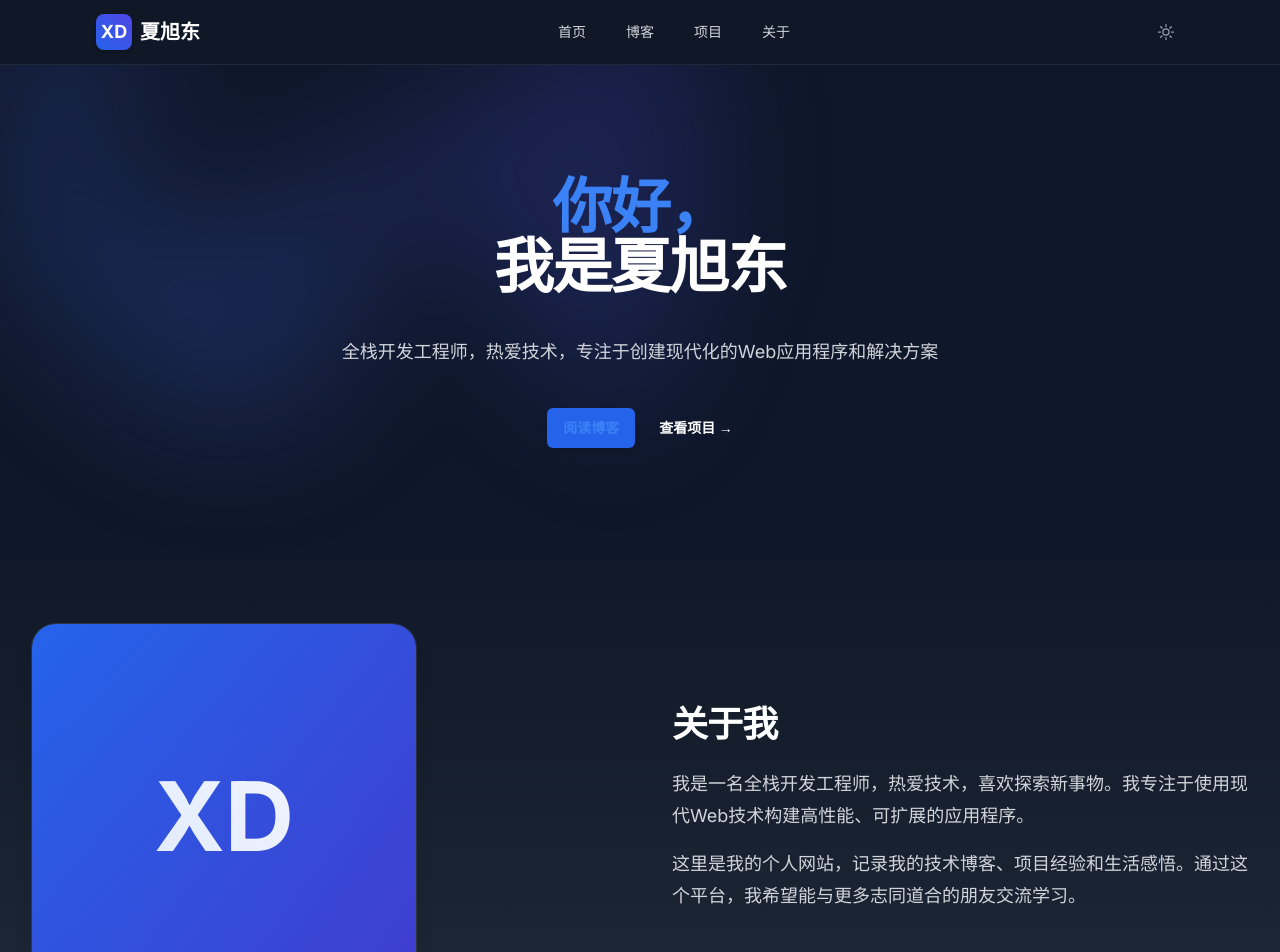
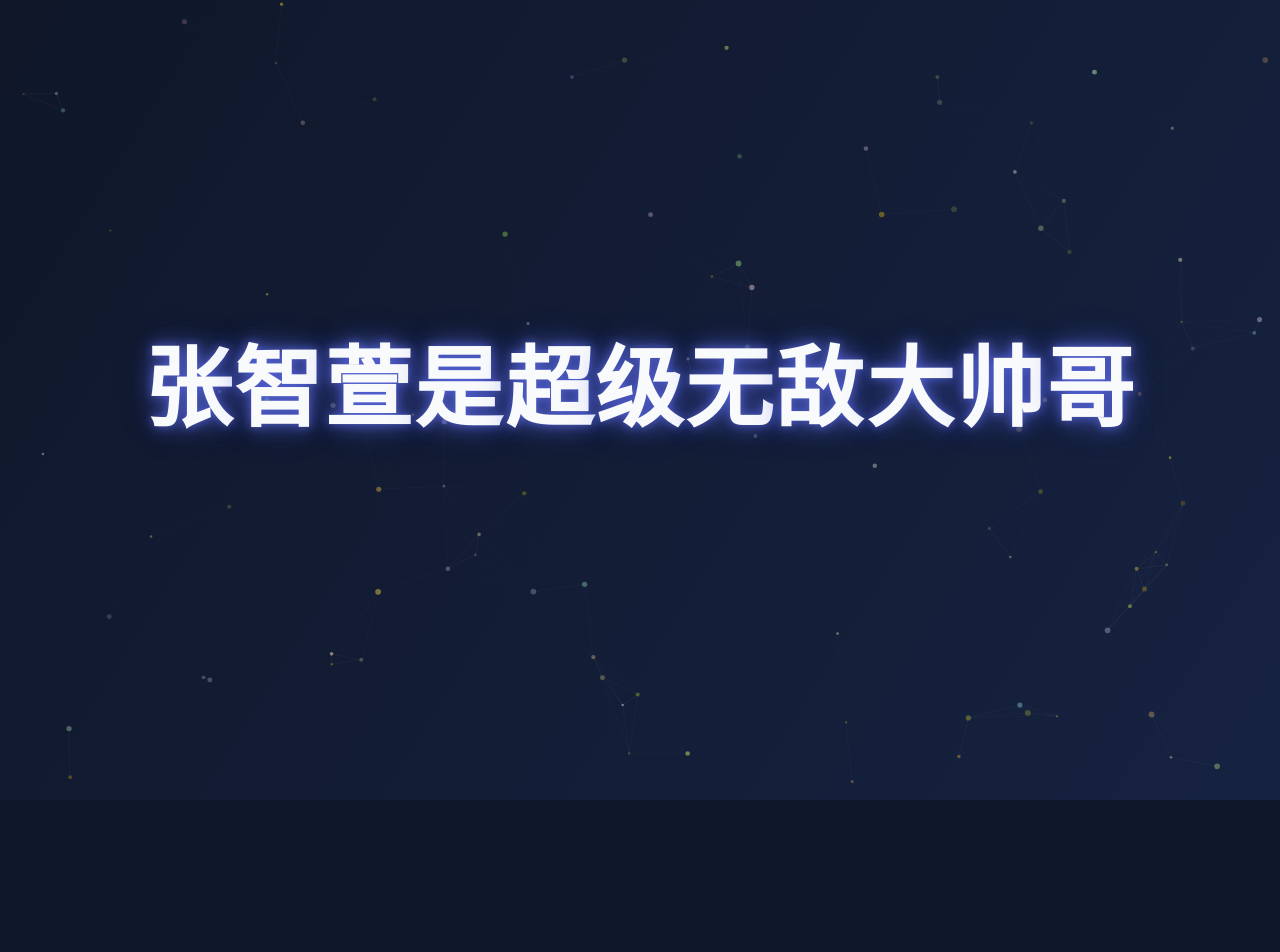
Before and after one commit to xxd-x86/xxd_web, a Next.js app: page / in a window 1280 px wide. Shown: the top 952 px of the page. After the commit the page ends 800 px from the top, so only its background shows below. Built offline with nearby package versions, Linux system fonts and the light colour scheme.

Commit message:
完全重新设计网站为张智萱超级无敌大帅哥特效页面

```diff
--- a/src/app/layout.tsx
+++ b/src/app/layout.tsx
@@ -3,15 +3,15 @@ import { Inter } from "next/font/google";
 import "./globals.css";
 import "./styles.css";
 import { ThemeProvider } from "@/components/theme-provider";
-import Header from "@/components/Header";
-import Footer from "@/components/Footer";
 
-const inter = Inter({ subsets: ["latin"] });
+const inter = Inter({
+  subsets: ["latin"],
+  weight: ["300", "400", "500", "600", "700"]
+});
 
 export const metadata: Metadata = {
-  title: "夏旭东的个人网站",
-  description: "夏旭东的个人网站 - 全栈开发工程师、技术博客、项目展示",
-  keywords: "夏旭东, 个人网站, 全栈开发, React, Next.js, TypeScript",
+  title: "张智萱是超级无敌大帅哥",
+  description: "展示张智萱超级无敌大帅哥的特效页面",
 };
 
 export default function RootLayout({
@@ -24,23 +24,16 @@ export default function RootLayout({
       <head>
         <link rel="stylesheet" href="https://fonts.googleapis.com/css2?family=Inter:wght@300;400;500;600;700&display=swap" />
         <meta name="viewport" content="width=device-width, initial-scale=1.0" />
-        <meta name="theme-color" content="#0f172a" media="(prefers-color-scheme: dark)" />
-        <meta name="theme-color" content="#ffffff" media="(prefers-color-scheme: light)" />
+        <meta name="theme-color" content="#0f1729" />
       </head>
-      <body className={`${inter.className} antialiased`}>
+      <body className={inter.className}>
         <ThemeProvider
           attribute="class"
           defaultTheme="dark"
-          enableSystem
+          enableSystem={false}
           disableTransitionOnChange
         >
-          <div className="flex min-h-screen flex-col">
-            <Header />
-            <main className="flex-1">
-              {children}
-            </main>
-            <Footer />
-          </div>
+          {children}
         </ThemeProvider>
       </body>
     </html>
--- a/src/app/page.tsx
+++ b/src/app/page.tsx
@@ -1,140 +1,182 @@
-import Image from 'next/image'
-import Link from 'next/link'
-import { CodeBracketIcon, RocketLaunchIcon, CommandLineIcon, CpuChipIcon } from '@heroicons/react/24/outline'
+'use client'
 
-const skills = [
-  { name: 'React', icon: <CodeBracketIcon className="h-5 w-5" />, description: '前端框架' },
-  { name: 'Next.js', icon: <RocketLaunchIcon className="h-5 w-5" />, description: 'React框架' },
-  { name: 'TypeScript', icon: <CommandLineIcon className="h-5 w-5" />, description: '类型系统' },
-  { name: 'Node.js', icon: <CpuChipIcon className="h-5 w-5" />, description: '后端开发' },
-]
+import { useEffect, useRef } from 'react'
 
 export default function Home() {
+  const canvasRef = useRef<HTMLCanvasElement>(null)
+  const textRef = useRef<HTMLDivElement>(null)
+
+  // 背景动画效果
+  useEffect(() => {
+    if (!canvasRef.current) return
+
+    const canvas = canvasRef.current
+    const ctx = canvas.getContext('2d')
+    if (!ctx) return
+
+    let width = window.innerWidth
+    let height = window.innerHeight
+
+    // 设置canvas尺寸
+    const setCanvasSize = () => {
+      width = window.innerWidth
+      height = window.innerHeight
+      canvas.width = width
+      canvas.height = height
+    }
+
+    setCanvasSize()
+    window.addEventListener('resize', setCanvasSize)
+
+    // 粒子数量
+    const particlesCount = Math.floor(width * height / 10000)
+
+    // 粒子数组
+    const particles: {
+      x: number
+      y: number
+      radius: number
+      color: string
+      speedX: number
+      speedY: number
+    }[] = []
+
+    // 创建粒子
+    for (let i = 0; i < particlesCount; i++) {
+      const radius = Math.random() * 2 + 1
+      particles.push({
+        x: Math.random() * width,
+        y: Math.random() * height,
+        radius,
+        color: `rgba(${Math.floor(Math.random() * 100 + 155)}, ${Math.floor(Math.random() * 100 + 155)}, ${Math.floor(Math.random() * 255)}, ${Math.random() * 0.3 + 0.2})`,
+        speedX: Math.random() * 1 - 0.5,
+        speedY: Math.random() * 1 - 0.5
+      })
+    }
+
+    // 动画逻辑
+    const animate = () => {
+      ctx.clearRect(0, 0, width, height)
+
+      // 渐变背景
+      const gradient = ctx.createLinearGradient(0, 0, width, height)
+      gradient.addColorStop(0, '#0f1729')
+      gradient.addColorStop(1, '#162241')
+      ctx.fillStyle = gradient
+      ctx.fillRect(0, 0, width, height)
+
+      // 更新所有粒子
+      for (const particle of particles) {
+        particle.x += particle.speedX
+        particle.y += particle.speedY
+
+        // 边界检查
+        if (particle.x < 0 || particle.x > width) {
+          particle.speedX = -particle.speedX
+        }
+        if (particle.y < 0 || particle.y > height) {
+          particle.speedY = -particle.speedY
+        }
+
+        // 绘制粒子
+        ctx.beginPath()
+        ctx.arc(particle.x, particle.y, particle.radius, 0, Math.PI * 2)
+        ctx.fillStyle = particle.color
+        ctx.fill()
+      }
+
+      // 绘制连接线
+      for (let i = 0; i < particles.length; i++) {
+        for (let j = i + 1; j < particles.length; j++) {
+          const dx = particles[i].x - particles[j].x
+          const dy = particles[i].y - particles[j].y
+          const distance = Math.sqrt(dx * dx + dy * dy)
+
+          if (distance < 120) {
+            ctx.beginPath()
+            ctx.strokeStyle = `rgba(255, 255, 255, ${0.1 * (1 - distance / 120)})`
+            ctx.lineWidth = 0.5
+            ctx.moveTo(particles[i].x, particles[i].y)
+            ctx.lineTo(particles[j].x, particles[j].y)
+            ctx.stroke()
+          }
+        }
+      }
+
+      requestAnimationFrame(animate)
+    }
+
+    animate()
+
+    return () => {
+      window.removeEventListener('resize', setCanvasSize)
+    }
+  }, [])
+
+  // 文字动画效果
+  useEffect(() => {
+    if (!textRef.current) return
+
+    const text = textRef.current
+    const letters = text.innerText.split('')
+
+    // 清空原始文本
+    text.innerText = ''
+
+    // 为每个字母创建span
+    letters.forEach((letter, index) => {
+      const span = document.createElement('span')
+      span.innerText = letter
+      span.className = 'inline-block transform transition-all duration-700'
+      span.style.animationDelay = `${index * 0.1}s`
+      text.appendChild(span)
+    })
+
+    // 添加动画类
+    const spans = text.querySelectorAll('span')
+    let index = 0
+
+    const animateLetters = () => {
+      if (index < spans.length) {
+        spans[index].classList.add('text-animate')
+        index++
+        setTimeout(animateLetters, 100)
+      } else {
+        // 动画完成后，设置循环
+        setTimeout(() => {
+          spans.forEach(span => span.classList.remove('text-animate'))
+          index = 0
+          setTimeout(animateLetters, 500)
+        }, 3000)
+      }
+    }
+
+    animateLetters()
+
+    return () => {
+      // 清理动画
+    }
+  }, [])
+
   return (
-    <main>
-      {/* Hero区域 */}
-      <section className="relative py-20 sm:py-28 overflow-hidden">
-        {/* 装饰背景 */}
-        <div className="absolute inset-x-0 -top-40 -z-10 transform-gpu overflow-hidden blur-3xl sm:-top-80" aria-hidden="true">
-          <div className="relative left-[calc(50%-11rem)] aspect-[1155/678] w-[36.125rem] -translate-x-1/2 rotate-[30deg] bg-gradient-to-tr from-blue-500 to-indigo-600 opacity-20 sm:left-[calc(50%-30rem)] sm:w-[72.1875rem]" style={{ clipPath: 'polygon(74.1% 44.1%, 100% 61.6%, 97.5% 26.9%, 85.5% 0.1%, 80.7% 2%, 72.5% 32.5%, 60.2% 62.4%, 52.4% 68.1%, 47.5% 58.3%, 45.2% 34.5%, 27.5% 76.7%, 0.1% 64.9%, 17.9% 100%, 27.6% 76.8%, 76.1% 97.7%, 74.1% 44.1%)' }}></div>
+    <div className="relative min-h-screen overflow-hidden">
+      {/* 背景动画 Canvas */}
+      <canvas
+        ref={canvasRef}
+        className="absolute top-0 left-0 w-full h-full"
+      />
+
+      {/* 主要内容 */}
+      <div className="relative z-10 flex flex-col items-center justify-center min-h-screen px-4">
+        <div className="text-center">
+          <h1
+            ref={textRef}
+            className="text-4xl sm:text-5xl md:text-6xl lg:text-7xl font-bold text-transparent bg-clip-text bg-gradient-to-r from-blue-400 to-purple-400 text-shadow-glow tracking-wide leading-tight"
+          >
+            张智萱是超级无敌大帅哥
+          </h1>
         </div>
-
-        <div className="mx-auto max-w-7xl px-6 lg:px-8">
-          <div className="mx-auto max-w-2xl text-center">
-            <h1 className="text-4xl font-bold tracking-tight text-gray-900 dark:text-white sm:text-6xl pb-4">
-              <span className="block text-blue-600 dark:text-blue-500">你好，</span>
-              我是夏旭东
-            </h1>
-            <p className="mt-6 text-lg leading-8 text-gray-600 dark:text-gray-300">
-              全栈开发工程师，热爱技术，专注于创建现代化的Web应用程序和解决方案
-            </p>
-            <div className="mt-10 flex items-center justify-center gap-x-6">
-              <Link href="/blog" className="rounded-md bg-blue-600 px-4 py-2.5 text-sm font-semibold text-white shadow-md hover:bg-blue-500 transition duration-200 ease-in-out transform hover:-translate-y-1">
-                阅读博客
-              </Link>
-              <Link href="/projects" className="text-sm font-semibold leading-6 text-gray-900 dark:text-white hover:text-blue-600 dark:hover:text-blue-400 transition duration-200">
-                查看项目 <span aria-hidden="true">→</span>
-              </Link>
-            </div>
-          </div>
-        </div>
-      </section>
-
-      {/* 关于我区域 */}
-      <section className="py-16 bg-gradient-to-b from-white to-gray-50 dark:from-gray-900 dark:to-gray-800 relative">
-        <div className="mx-auto max-w-7xl px-6 lg:px-8">
-          <div className="mx-auto max-w-2xl lg:max-w-none lg:flex lg:items-center lg:gap-16">
-            <div className="lg:w-1/2">
-              <div className="aspect-square h-64 sm:h-80 lg:h-96 relative overflow-hidden rounded-3xl bg-gradient-to-br from-blue-600 to-indigo-700 shadow-xl ring-1 ring-gray-900/10 dark:ring-white/10">
-                <div className="absolute inset-0 flex items-center justify-center text-white text-7xl sm:text-8xl font-bold">
-                  XD
-                </div>
-                <div className="absolute inset-0 bg-gradient-to-tr from-blue-600/20 to-transparent"></div>
-              </div>
-            </div>
-            <div className="mt-10 lg:mt-0 lg:w-1/2">
-              <h2 className="text-3xl font-bold tracking-tight text-gray-900 dark:text-white sm:text-4xl">
-                关于我
-              </h2>
-              <p className="mt-6 text-lg leading-8 text-gray-600 dark:text-gray-300">
-                我是一名全栈开发工程师，热爱技术，喜欢探索新事物。我专注于使用现代Web技术构建高性能、可扩展的应用程序。
-              </p>
-              <p className="mt-4 text-lg leading-8 text-gray-600 dark:text-gray-300">
-                这里是我的个人网站，记录我的技术博客、项目经验和生活感悟。通过这个平台，我希望能与更多志同道合的朋友交流学习。
-              </p>
-            </div>
-          </div>
-        </div>
-      </section>
-
-      {/* 技能区域 */}
-      <section className="py-16 relative">
-        <div className="mx-auto max-w-7xl px-6 lg:px-8">
-          <div className="mx-auto max-w-2xl lg:text-center">
-            <h2 className="mt-2 text-3xl font-bold tracking-tight text-gray-900 dark:text-white sm:text-4xl">
-              技术栈
-            </h2>
-            <p className="mt-6 text-lg leading-8 text-gray-600 dark:text-gray-300">
-              我熟悉的一些核心技术和工具
-            </p>
-          </div>
-          <div className="mx-auto mt-16 max-w-2xl sm:mt-20 lg:mt-24 lg:max-w-none">
-            <dl className="grid max-w-xl grid-cols-1 gap-x-8 gap-y-10 lg:max-w-none lg:grid-cols-4 lg:gap-y-16">
-              {skills.map((skill) => (
-                <div key={skill.name} className="relative bg-white dark:bg-gray-800/50 p-6 rounded-2xl shadow-sm border border-gray-200 dark:border-gray-700 group hover:shadow-md transition duration-200">
-                  <div className="absolute -top-3 -left-3 flex h-12 w-12 items-center justify-center rounded-xl bg-blue-600 group-hover:bg-blue-500 transition duration-200">
-                    <div className="text-white">
-                      {skill.icon}
-                    </div>
-                  </div>
-                  <dt className="ml-6 mt-3 text-lg font-semibold leading-7 text-gray-900 dark:text-white">
-                    {skill.name}
-                  </dt>
-                  <dd className="ml-6 mt-2 text-base leading-7 text-gray-600 dark:text-gray-300">
-                    {skill.description}
-                  </dd>
-                </div>
-              ))}
-            </dl>
-          </div>
-
-          <div className="mt-16 flex justify-center">
-            <div className="relative inline-flex rounded-full bg-blue-100 dark:bg-blue-900/30 p-4 text-blue-600 dark:text-blue-300 ring-1 ring-inset ring-blue-200 dark:ring-blue-800">
-              <span className="text-sm font-medium">更多技术栈正在持续更新中...</span>
-            </div>
-          </div>
-        </div>
-      </section>
-
-      {/* 底部 CTA 区域 */}
-      <section className="py-16 bg-gradient-to-b from-white to-gray-50 dark:from-gray-900 dark:to-gray-800">
-        <div className="mx-auto max-w-7xl px-6 lg:px-8">
-          <div className="mx-auto max-w-2xl text-center">
-            <h2 className="text-3xl font-bold tracking-tight text-gray-900 dark:text-white sm:text-4xl">
-              让我们一起创造精彩
-            </h2>
-            <p className="mx-auto mt-6 max-w-xl text-lg leading-8 text-gray-600 dark:text-gray-300">
-              如果你对我的项目或技术感兴趣，欢迎随时联系我进行交流
-            </p>
-            <div className="mt-10 flex items-center justify-center gap-x-6">
-              <Link
-                href="https://github.com/xxd-x86"
-                target="_blank"
-                rel="noopener noreferrer"
-                className="rounded-md bg-gray-900 dark:bg-white px-4 py-2.5 text-sm font-semibold text-white dark:text-gray-900 shadow-md hover:bg-gray-700 dark:hover:bg-gray-100 transition duration-200 ease-in-out transform hover:-translate-y-1 flex items-center gap-2"
-              >
-                <svg className="h-5 w-5" fill="currentColor" viewBox="0 0 24 24" aria-hidden="true">
-                  <path fillRule="evenodd" d="M12 2C6.477 2 2 6.484 2 12.017c0 4.425 2.865 8.18 6.839 9.504.5.092.682-.217.682-.483 0-.237-.008-.868-.013-1.703-2.782.605-3.369-1.343-3.369-1.343-.454-1.158-1.11-1.466-1.11-1.466-.908-.62.069-.608.069-.608 1.003.07 1.531 1.032 1.531 1.032.892 1.53 2.341 1.088 2.91.832.092-.647.35-1.088.636-1.338-2.22-.253-4.555-1.113-4.555-4.951 0-1.093.39-1.988 1.029-2.688-.103-.253-.446-1.272.098-2.65 0 0 .84-.27 2.75 1.026A9.564 9.564 0 0112 6.844c.85.004 1.705.115 2.504.337 1.909-1.296 2.747-1.027 2.747-1.027.546 1.379.202 2.398.1 2.651.64.7 1.028 1.595 1.028 2.688 0 3.848-2.339 4.695-4.566 4.943.359.309.678.92.678 1.855 0 1.338-.012 2.419-.012 2.747 0 .268.18.58.688.482A10.019 10.019 0 0022 12.017C22 6.484 17.522 2 12 2z" clipRule="evenodd" />
-                </svg>
-                GitHub
-              </Link>
-              <Link href="/about" className="text-sm font-semibold leading-6 text-gray-900 dark:text-white hover:text-blue-600 dark:hover:text-blue-400 transition duration-200">
-                了解更多 <span aria-hidden="true">→</span>
-              </Link>
-            </div>
-          </div>
-        </div>
-      </section>
-    </main>
+      </div>
+    </div>
   )
 }
--- a/src/app/styles.css
+++ b/src/app/styles.css
@@ -1,12 +1,14 @@
 /* 基本样式 */
 body {
-  background-color: #f9fafb;
-  color: #111827;
+  background-color: #0f1729;
+  color: #f9fafb;
   font-family: 'Inter', system-ui, -apple-system, BlinkMacSystemFont, 'Segoe UI', Roboto, sans-serif;
   line-height: 1.5;
   -webkit-font-smoothing: antialiased;
   -moz-osx-font-smoothing: grayscale;
-  transition: background-color 0.3s ease, color 0.3s ease;
+  margin: 0;
+  padding: 0;
+  overflow-x: hidden;
 }
 
 .dark body {
@@ -305,3 +307,113 @@ a:hover {
     font-size: 1.125rem;
   }
 }
+
+/* 文字发光效果 */
+.text-shadow-glow {
+  text-shadow: 0 0 10px rgba(101, 116, 255, 0.6),
+               0 0 20px rgba(101, 116, 255, 0.4),
+               0 0 30px rgba(101, 116, 255, 0.3),
+               0 0 40px rgba(101, 116, 255, 0.2);
+}
+
+/* 文字动画 */
+.text-animate {
+  animation: textAnimate 0.5s ease forwards;
+  opacity: 0;
+  transform: translateY(20px) scale(0.8);
+}
+
+@keyframes textAnimate {
+  0% {
+    opacity: 0;
+    transform: translateY(20px) scale(0.8);
+    filter: blur(4px);
+  }
+  50% {
+    opacity: 0.5;
+    filter: blur(2px);
+  }
+  100% {
+    opacity: 1;
+    transform: translateY(0) scale(1);
+    filter: blur(0);
+  }
+}
+
+/* 背景动画 */
+canvas {
+  display: block;
+}
+
+/* 响应式文字大小 */
+@media (max-width: 640px) {
+  h1 {
+    font-size: 2.5rem !important;
+    letter-spacing: 0.05em;
+    padding: 0 10px;
+  }
+}
+
+@media (min-width: 641px) and (max-width: 768px) {
+  h1 {
+    font-size: 3.5rem !important;
+  }
+}
+
+@media (min-width: 769px) and (max-width: 1024px) {
+  h1 {
+    font-size: 4.5rem !important;
+  }
+}
+
+@media (min-width: 1025px) {
+  h1 {
+    font-size: 5.5rem !important;
+  }
+}
+
+/* 旋转文字效果 */
+h1 span {
+  display: inline-block;
+}
+
+h1 span:hover {
+  transform: translateY(-10px) rotate(10deg) scale(1.2);
+  transition: transform 0.3s ease;
+}
+
+/* 渐变背景 */
+.bg-gradient-animate {
+  background: linear-gradient(-45deg, #ee7752, #e73c7e, #23a6d5, #23d5ab);
+  background-size: 400% 400%;
+  animation: gradient 15s ease infinite;
+}
+
+@keyframes gradient {
+  0% {
+    background-position: 0% 50%;
+  }
+  50% {
+    background-position: 100% 50%;
+  }
+  100% {
+    background-position: 0% 50%;
+  }
+}
+
+/* 额外的动画效果 */
+.float-animation {
+  animation: float 6s ease-in-out infinite;
+}
+
+@keyframes float {
+  0% {
+    transform: translateY(0px);
+  }
+  50% {
+    transform: translateY(-20px);
+  }
+  100% {
+    transform: translateY(0px);
+  }
+}
```
